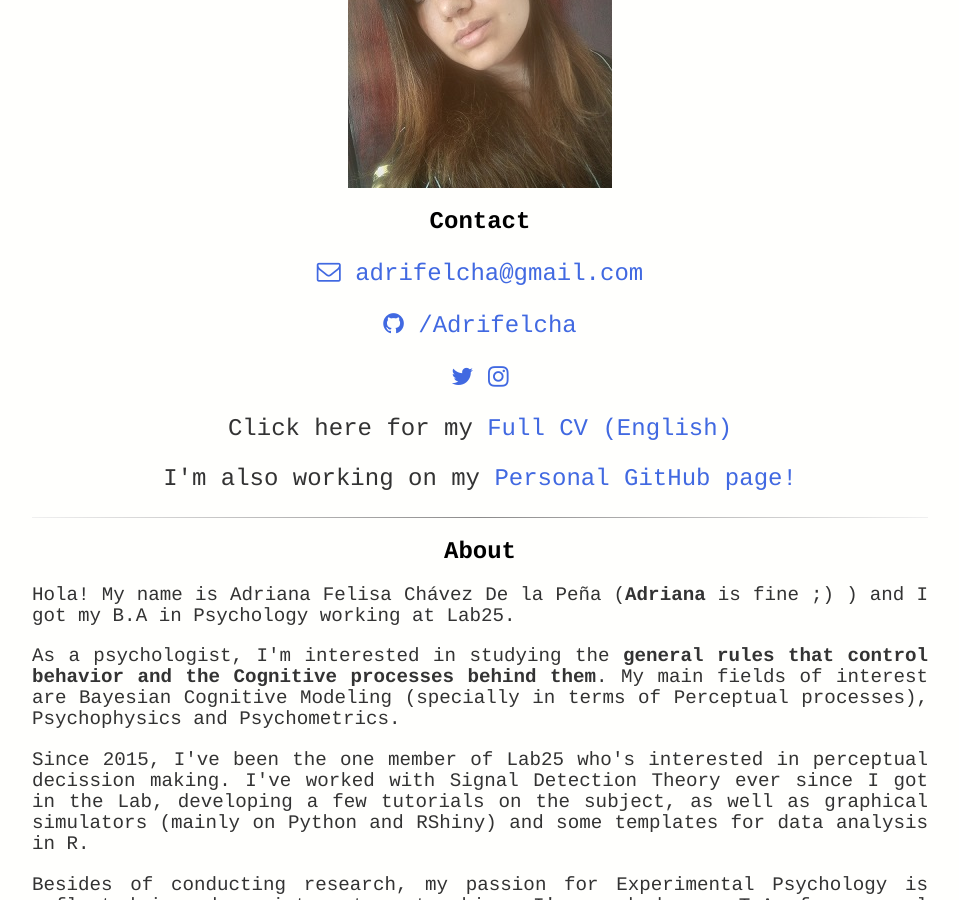
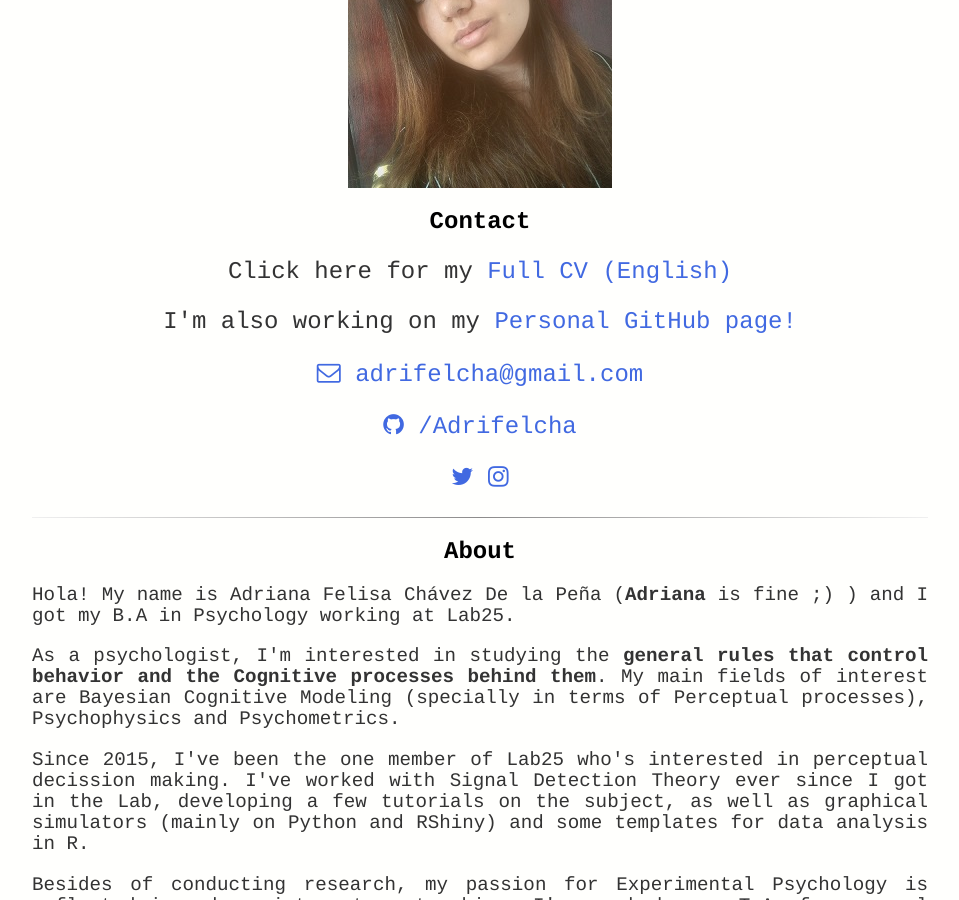
Before and after one commit to BouzasLab25/bouzaslab25.github.io, a Jekyll site: the page built from people/felisa.html, in a window 1280 px wide and 900 px high, scrolled down 440 px. Shown: the whole window, without its empty margins (160-1119 px from the left). Built offline with Jekyll 4.4.1, drawn with Linux system fonts in a browser that asks for light colours.

Commit message:
Update felisa.html

```diff
--- a/people/felisa.html
+++ b/people/felisa.html
@@ -10,7 +10,12 @@ title: Lab25 Adriana Felisa
 
 
  <h2>Contact</h2>
-
+ <p>
+ Click here for my <a class='link' href="/documents/CV_FullFelisa.pdf" target="_blank"> Full CV (English) </a>
+ </p>
+ <p>
+ 	I'm also working on my <a class="link" href="https://adrifelcha.github.io" target="_blank">Personal GitHub page!</a>
+ </p>
  <p>
  <a class='link' href="mailto:adrifelcha@gmail.com"><i class='fa fa-envelope-o'></i> adrifelcha@gmail.com </a>
  </p>
@@ -20,12 +25,6 @@ title: Lab25 Adriana Felisa
   <p>
  <a class='link' href="https://twitter.com/Adrifelcha" target="_blank"><i class="fa fa-twitter" aria-hidden="true"></i></a>
  <a class='link' href="https://www.instagram.com/afchavez93/" target="_blank"><i class="fa fa-instagram" aria-hidden="true"></i></i></a>
- </p>
-  <p>
- Click here for my <a class='link' href="/documents/CV_FullFelisa.pdf" target="_blank"> Full CV (English) </a>
- </p>
- <p>
- 	I'm also working on my <a class="link" href="https://adrifelcha.github.io" target="_blank">Personal GitHub page!</a>
  </p>
 <hr class='style14'>
  <h2>About</h2>
```
